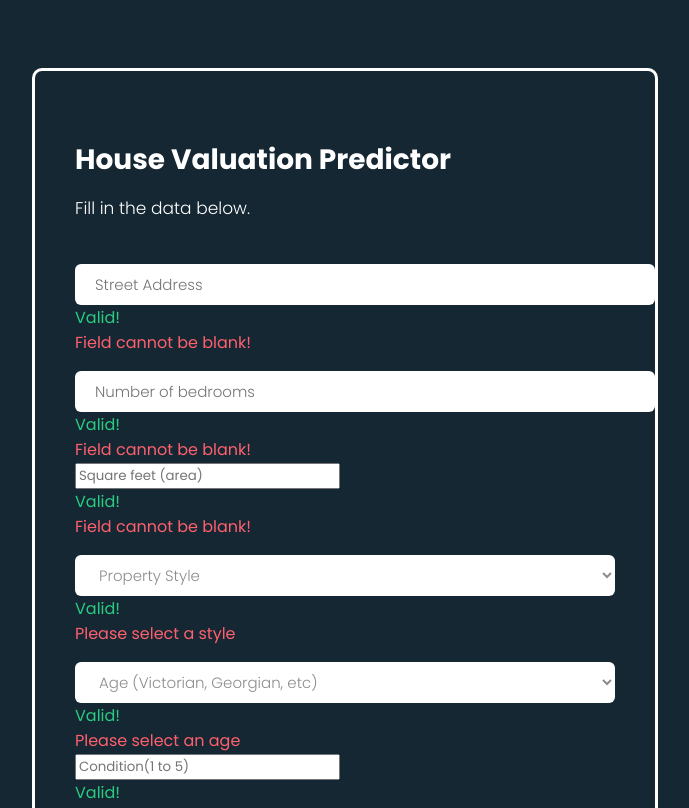
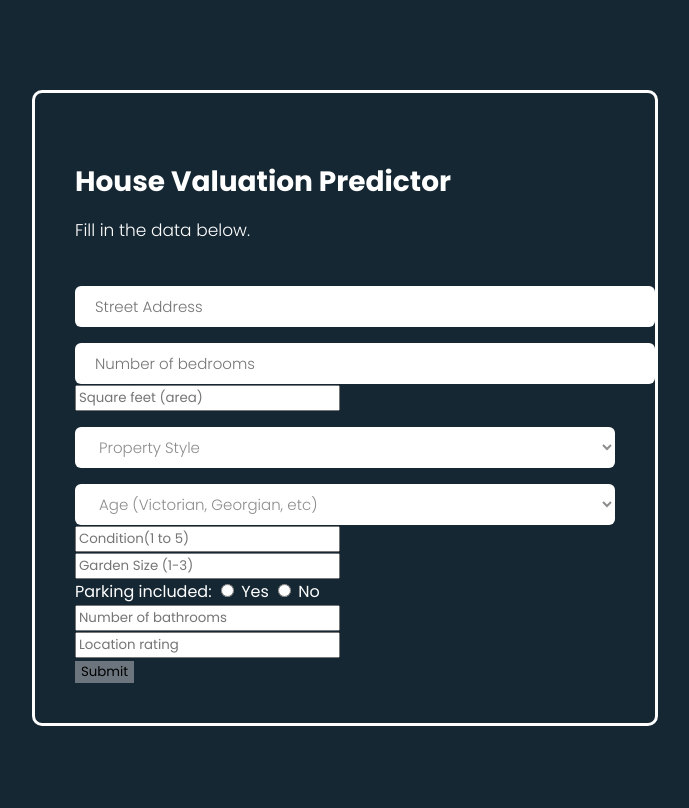
Before and after one commit to JKaleteGit/valuation-app, a Flask app: page / in a window 1280 px wide. Shown: the whole page, without its empty margins (295-984 px from the left). Run offline with Flask 2, Linux system fonts and the light colour scheme.

Commit message:
css stuff

```diff
--- a/templates/main.html
+++ b/templates/main.html
@@ -16,20 +16,14 @@
 
                         <div class="col-md-12">
                            <input class="form-control" type="text" name="address" placeholder="Street Address" required>
-                           <div class="valid-feedback">Valid!</div>
-                           <div class="invalid-feedback">Field cannot be blank!</div>
                         </div>
 
                         <div class="col-md-12">
                             <input class="form-control" type="text" name="bedroom" placeholder="Number of bedrooms" required>
-                             <div class="valid-feedback">Valid!</div>
-                             <div class="invalid-feedback">Field cannot be blank!</div>
                         </div>
 
                         <div class="col-md-12">
                             <input class="form-control" type="number" name="sqf" placeholder="Square feet (area)" required>
-                             <div class="valid-feedback">Valid!</div>
-                             <div class="invalid-feedback">Field cannot be blank!</div>
                         </div>
 
                        <div class="col-md-12">
@@ -39,8 +33,6 @@
                                <option value="Semi-detached">Semi-detached</option>
                                <option value="Terrace">Terrace</option>
                            </select>
-                           <div class="valid-feedback">Valid!</div>
-                           <div class="invalid-feedback">Please select a style</div>
                        </div>
 
                        <div class="col-md-12">
@@ -51,27 +43,21 @@
                                <option value="1950">1950</option>
                                <option value="1930">1930</option>
                            </select>
-                           <div class="valid-feedback">Valid!</div>
-                           <div class="invalid-feedback">Please select an age</div>
                        </div>
 
                        <div class="col-md-12">
                            <input class="form-control" type="number" name="condition" placeholder="Condition(1 to 5)"
                                required>
-                           <div class="valid-feedback">Valid!</div>
-                           <div class="invalid-feedback">Field cannot be blank!</div>
                        </div>
 
                        <div class="col-md-12">
                            <input class="form-control" type="number" name="garden" placeholder="Garden Size (1-3)"
                                required>
-                           <div class="valid-feedback">Valid!</div>
-                           <div class="invalid-feedback">Field cannot be blank!</div>
                        </div>
 
 
                        <div class="col-md-12 mt-3">
-                           <label class="mb-3 mr-1" for="gender">Gender: </label>
+                           <label class="mb-3 mr-1" for="parking">Parking included: </label>
 
                            <input type="radio" class="btn-check" name="parking" id="yes" autocomplete="off" required>
                            <label class="btn btn-sm btn-outline-secondary" for="yes">Yes</label>
@@ -79,22 +65,16 @@
                            <input type="radio" class="btn-check" name="parking" id="no" autocomplete="off" required>
                            <label class="btn btn-sm btn-outline-secondary" for="no">No</label>
 
-                           <div class="valid-feedback mv-up">Selection successful</div>
-                           <div class="invalid-feedback mv-up">Please select!</div>
                        </div>
 
                        <div class="col-md-12">
                            <input class="form-control" type="number" name="bathroom" placeholder="Number of bathrooms"
                                required>
-                           <div class="valid-feedback">Valid!</div>
-                           <div class="invalid-feedback">Field cannot be blank!</div>
                        </div>
 
                        <div class="col-md-12">
                            <input class="form-control" type="number" name="location" placeholder="Location rating"
                                required>
-                           <div class="valid-feedback">Valid!</div>
-                           <div class="invalid-feedback">Field cannot be blank!</div>
                        </div>
 
 
```
